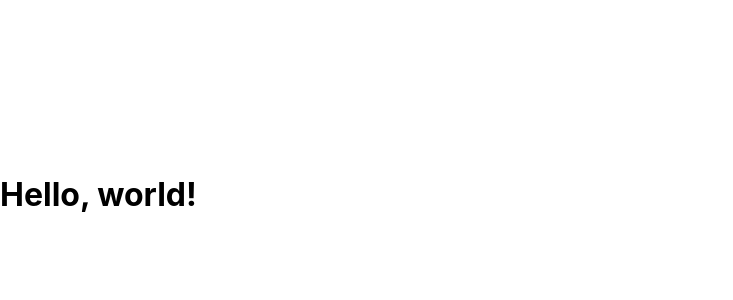
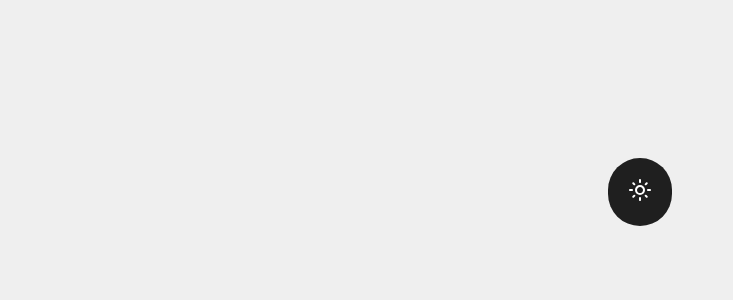
Before and after one commit to TroyWarez/React-TPONG, a React (Create React App) app: page / in a window 1280 px wide. Shown: the top 300 px of the page, without its empty margins (0-733 px from the left). Built offline with nearby package versions, Linux system fonts and the light colour scheme.

Commit message:
Last commit before migration

```diff
--- a/src/App.css
+++ b/src/App.css
@@ -3,8 +3,21 @@
   display: flex;
   align-items: center;
   justify-content: center;
+  background-color: transparent;  /* Green */
 }
-.auth-form-container {
-  display: flex;
-  flex-direction: column;
+.buttonDarkModeToggle {
+  background-color: #1f1f1f;
+  border-style: none;
+  border-radius: 180px;
+  color: white;
+  padding: 20px;
+  text-align: center;
+  text-decoration: none;
+  display: inline-block;
+  font-size: 16px;
+  margin: 4px 2px;
 }
+.buttonDarkModeToggle:hover {
+  color: white;
+  opacity: 0.75;
+}
--- a/src/App.js
+++ b/src/App.js
@@ -1,6 +1,24 @@
+import  { ReactComponent as DarkModeIcon } from './dark_mode.svg';
+import  { ReactComponent as LightModeIcon } from './light_mode.svg';
 import './App.css';
+import React, { useState } from "react";
+let isDark = false;
 function App() {
-  return (<h1>Hello, world!</h1>);
+    const [style, setStyle] = useState("button");
+
+    function clickHandler(){
+        if (!isDark) {
+            document.body.classList.add('dark');
+            isDark = true;
+          } else {
+            document.body.classList.remove('dark');
+            isDark = false;
+          }
+        }
+  return (    <>
+      <div className="App"><button className='buttonDarkModeToggle' onClick= {clickHandler}> <LightModeIcon fill='white'></LightModeIcon></button></div>
+
+  </>);
 }
 
 export default App;
--- a/src/index.css
+++ b/src/index.css
@@ -1,4 +1,5 @@
 body {
+  background-color: #efefef;
   width:  100%;
   height: 100%;
   margin: 0;
@@ -9,7 +10,9 @@ body {
   -moz-osx-font-smoothing: grayscale;
   overflow: hidden;
 }
-
+body.dark {
+  background-color: #1f2023;
+}
 code {
   font-family: source-code-pro, Menlo, Monaco, Consolas, 'Courier New',
     monospace;
```
Also changed, not shown: src/dark_mode.svg (added), src/light_mode.svg (added).
